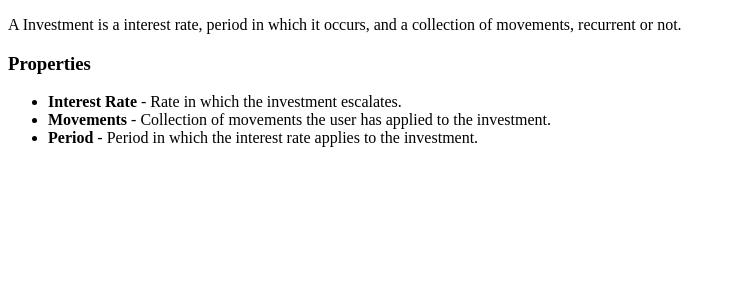
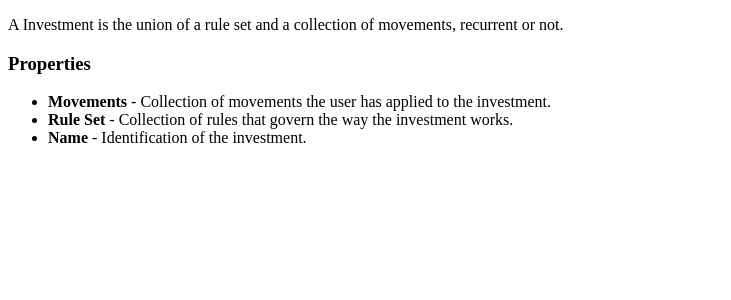
Before and after one commit to MonteCardo/financeSpec, a Jekyll site: the page built from _posts/2017-03-13-investment.md, in a window 1280 px wide. Shown: the top 300 px of the page, without its empty margins (0-731 px from the left). Built offline with Jekyll 4.4.1, drawn with Linux system fonts in a browser that asks for light colours; our own code applies the rules of GitHub Pages for plain Markdown files.

Commit message:
Adding more definitions

```diff
--- a/_layouts/default.html
+++ b/_layouts/default.html
@@ -2,7 +2,7 @@
 <head>
   <title>{{ site.title }}</title>
   <meta charset='utf-8'/>
-  <meta name='description' content='Documentation website'/>
+  <meta name='description' content='Formal specification of FinanceApp.'/>
   <meta name='viewport' content='width=device-width, initial-scale=1, maximum-scale=1'/>
   <link href='http://fonts.googleapis.com/css?family=Open+Sans' rel='stylesheet' type='text/css'/>
   <link href='assets.css' rel='stylesheet' type='text/css'>
@@ -11,6 +11,7 @@
   {{ content }}
 
   <!--[if lt IE 9]><script src='http://html5shim.googlecode.com/svn/trunk/html5.js'></script><![endif]-->
+  <script src="https://cdn.mathjax.org/mathjax/latest/MathJax.js?config=TeX-AMS-MML_HTMLorMML" type="text/javascript"></script>
   <script src='assets.js' type='text/javascript'></script>
   <script>require('boot');</script>
 </body>
--- a/_posts/2017-03-13-investment.md
+++ b/_posts/2017-03-13-investment.md
@@ -3,9 +3,9 @@ category: Terms
 title: 'Investment'
 ---
 
-A Investment is a interest rate, period in which it occurs, and a collection of movements, recurrent or not.
+A Investment is the union of a rule set and a collection of movements, recurrent or not.
 
 ### Properties
-* **Interest Rate** - Rate in which the investment escalates.
 * **Movements** - Collection of movements the user has applied to the investment.
-* **Period** - Period in which the interest rate applies to the investment.
+* **Rule Set** - Collection of rules that govern the way the investment works.
+* **Name** - Identification of the investment.
```
Also changed, not shown: _posts/2017-03-13-movement.md (+1 -0 lines), _posts/2017-03-13-recurrence-rule.md (+2 -4 lines), _posts/2017-03-15-daily-liquidity.md (added, +11 -0 lines), _posts/2017-03-15-rule-set.md (added, +12 -0 lines), _posts/2017-03-15-savings-account.md (added, +20 -0 lines), _posts/2017-03-15-taxation-rule.md (added, +9 -0 lines), _posts/2017-03-15-wallet.md (added, +9 -0 lines), _posts/2017-03-13-interest_rate.md (renamed from _posts/2017-03-13-interest.md).
